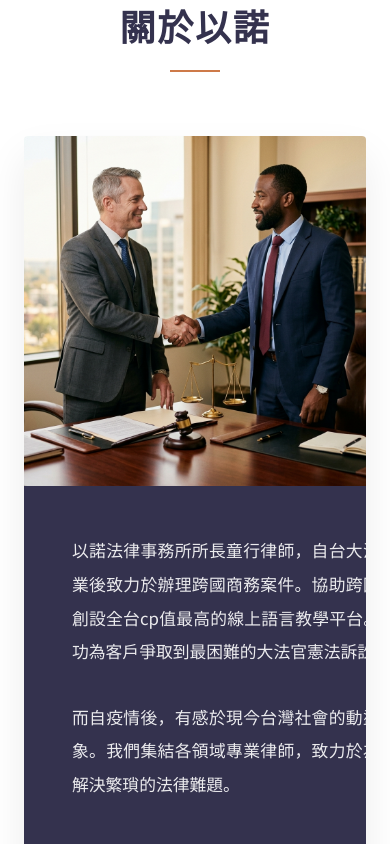
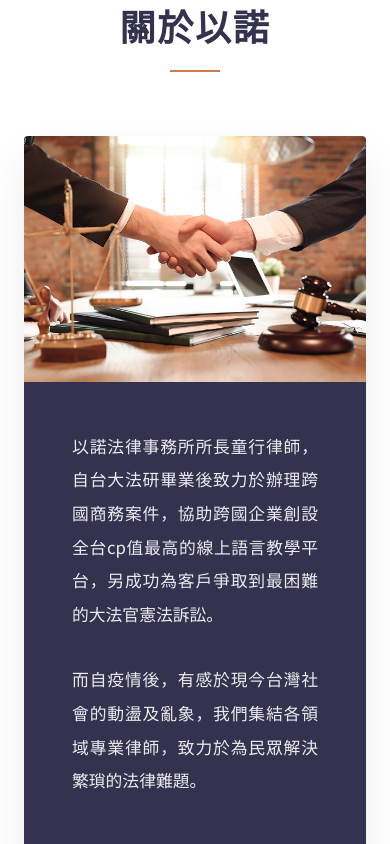
Before and after one commit to iankao/enochlaw-web, a Vue app: page / in a window 390 px wide. Shown: the part 880-1724 px from the top of the page. Built offline with nearby package versions, Linux system fonts and the light colour scheme.

Commit message:
調整排版

```diff
--- a/src/views/HomeView.vue
+++ b/src/views/HomeView.vue
@@ -67,12 +67,12 @@
     </div>
     <div class="about-content">
       <div class="about-image-box">
-        <img src="/images/about-handshake.png" alt="Handshake" class="about-image" />
+        <img src="/images/handshake.png" alt="Handshake" class="about-image" />
       </div>
       <div class="about-text-box">
         <div class="about-text-inner">
-          <p>以諾法律事務所所長童行律師，自台大法研畢業後致力於辦理跨國商務案件。協助跨國企業創設全台cp值最高的線上語言教學平台。另成功為客戶爭取到最困難的大法官憲法訴訟。</p>
-          <p>而自疫情後，有感於現今台灣社會的動盪及亂象。我們集結各領域專業律師，致力於為民眾解決繁瑣的法律難題。</p>
+          <p>以諾法律事務所所長童行律師，自台大法研畢業後致力於辦理跨國商務案件，協助跨國企業創設全台cp值最高的線上語言教學平台，另成功為客戶爭取到最困難的大法官憲法訴訟。</p>
+          <p>而自疫情後，有感於現今台灣社會的動盪及亂象，我們集結各領域專業律師，致力於為民眾解決繁瑣的法律難題。</p>
           <p class="honor-text">*本所承蒙知名藝術家何懷碩教授題字，至感榮幸！</p>
         </div>
       </div>
@@ -517,8 +517,8 @@
   .about-image-box {
     height: 350px;
   }
-  .about-image-box, .about-text-box {
-    flex: none;
+  .about-image-box {
+    flex: 1;
     width: 100%;
   }
   .about-section {
```
Also changed, not shown: public/images/about-handshake.png (deleted).
